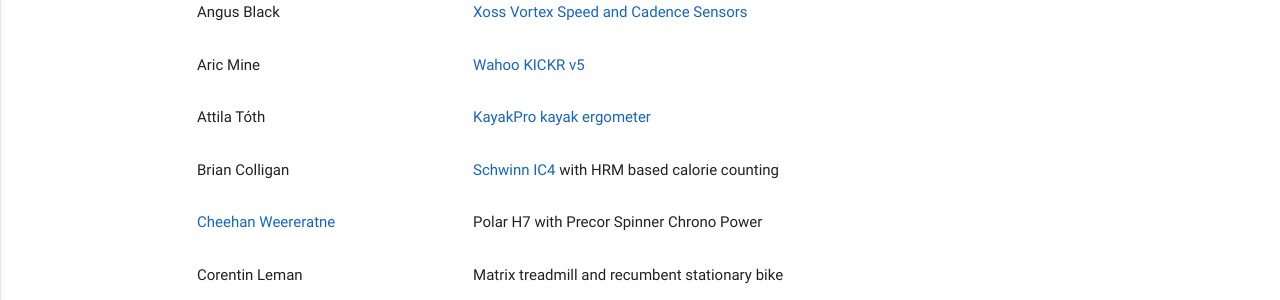
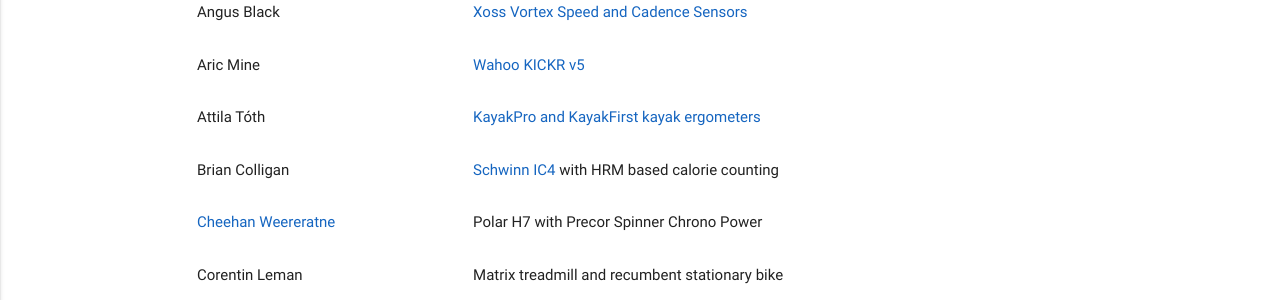
Before and after one commit to TrackMyIndoorWorkout/TrackMyIndoorWorkout.github.io, a Jekyll site: the page built from attributions.md, in a window 1280 px wide and 900 px high. Shown: the part 241-541 px from the top of the window. Built offline with Jekyll 4.4.1, drawn with Linux system fonts in a browser that asks for light colours.

Commit message:
Ati helped with both KayakPro and KayakFirst now, ref #30

```diff
--- a/attributions.md
+++ b/attributions.md
@@ -24,7 +24,7 @@ permalink: /attributions/
         </tr>
         <tr>
           <td>Attila Tóth</td>
-          <td><a href="{{ site.kayakpro_site_url }}">KayakPro kayak ergometer</a></td>
+          <td><a href="{{ site.kayakpro_site_url }}">KayakPro and KayakFirst kayak ergometers</a></td>
         </tr>
         <tr>
           <td>Brian Colligan</td>
```
